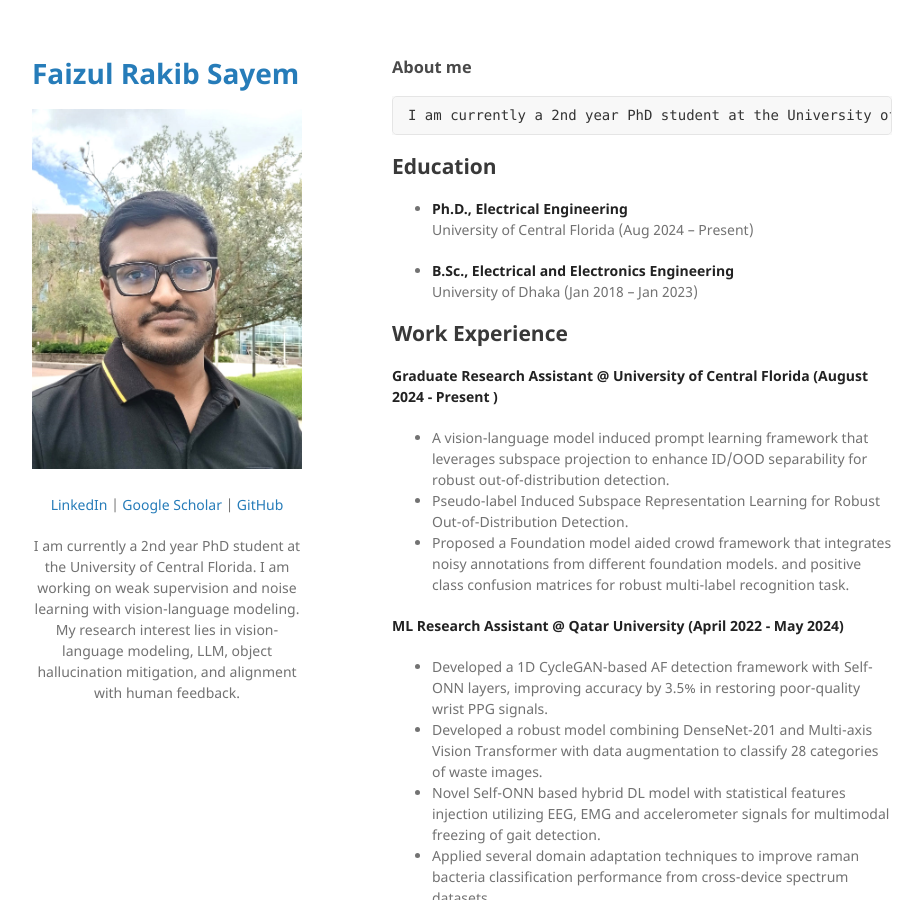
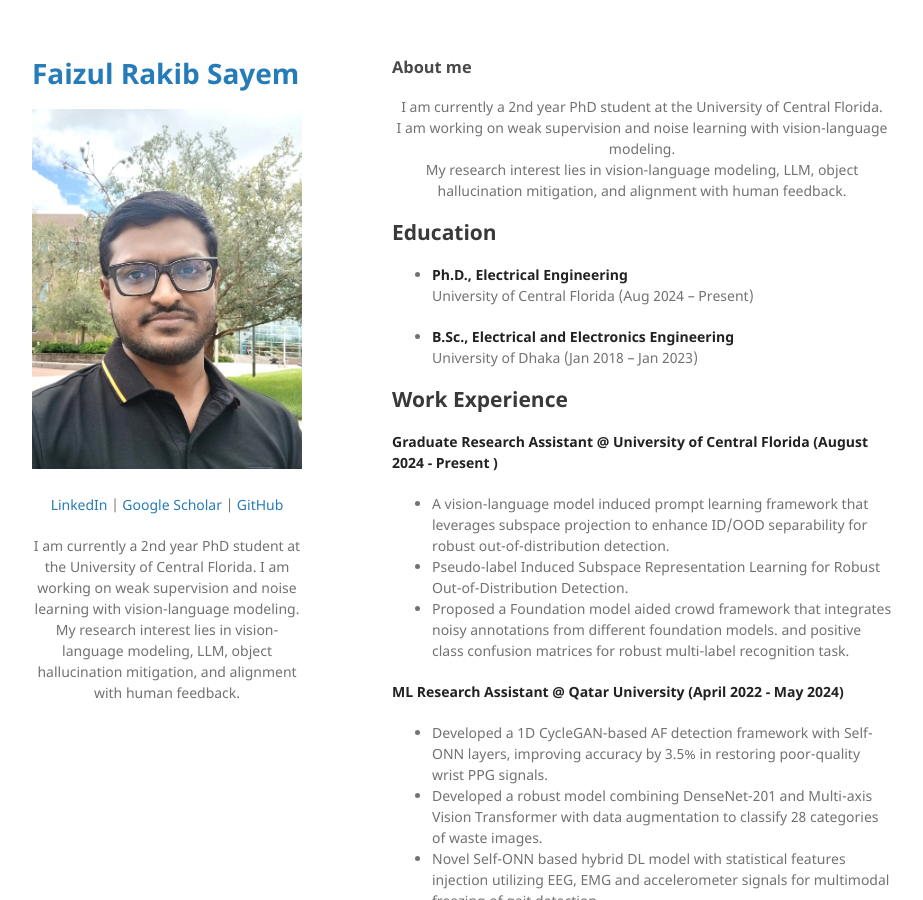
Before and after one commit to Sayem13003/Sayem, a Jekyll site: the page built from index.md, in a window 1280 px wide and 900 px high. Shown: the whole window, without its empty margins (178-1101 px from the left). Built offline with Jekyll 4.4.1, drawn with Linux system fonts in a browser that asks for light colours; our own code applies the rules of GitHub Pages for plain Markdown files.

Commit message:
Update index.md

```diff
--- a/index.md
+++ b/index.md
@@ -1,6 +1,9 @@
 ### About me
-    I am currently a 2nd year PhD student at the University of Central Florida. I am working on weak supervision and noise learning with vision-language modeling. My research interest lies in vision-language modeling, LLM, object hallucination mitigation, and alignment with human feedback.
-
+<p align="center">
+I am currently a 2nd year PhD student at the University of Central Florida.<br>
+I am working on weak supervision and noise learning with vision-language modeling.<br>
+My research interest lies in vision-language modeling, LLM, object hallucination mitigation, and alignment with human feedback.
+</p>
 ## Education
 
 - **Ph.D., Electrical Engineering**
```
